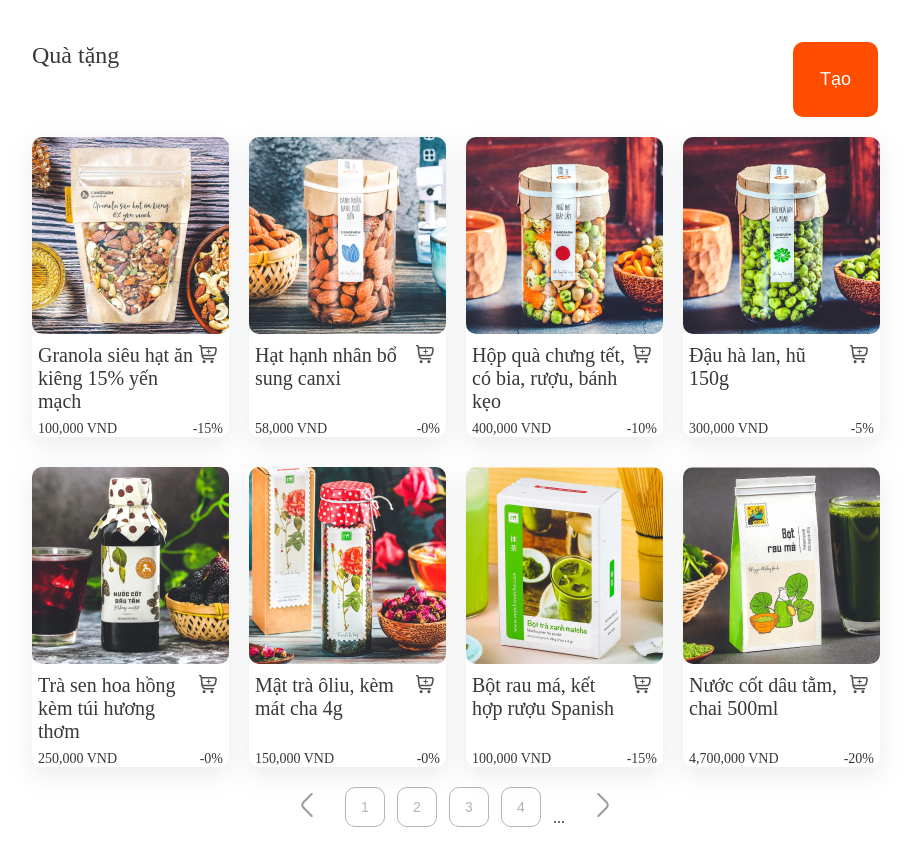
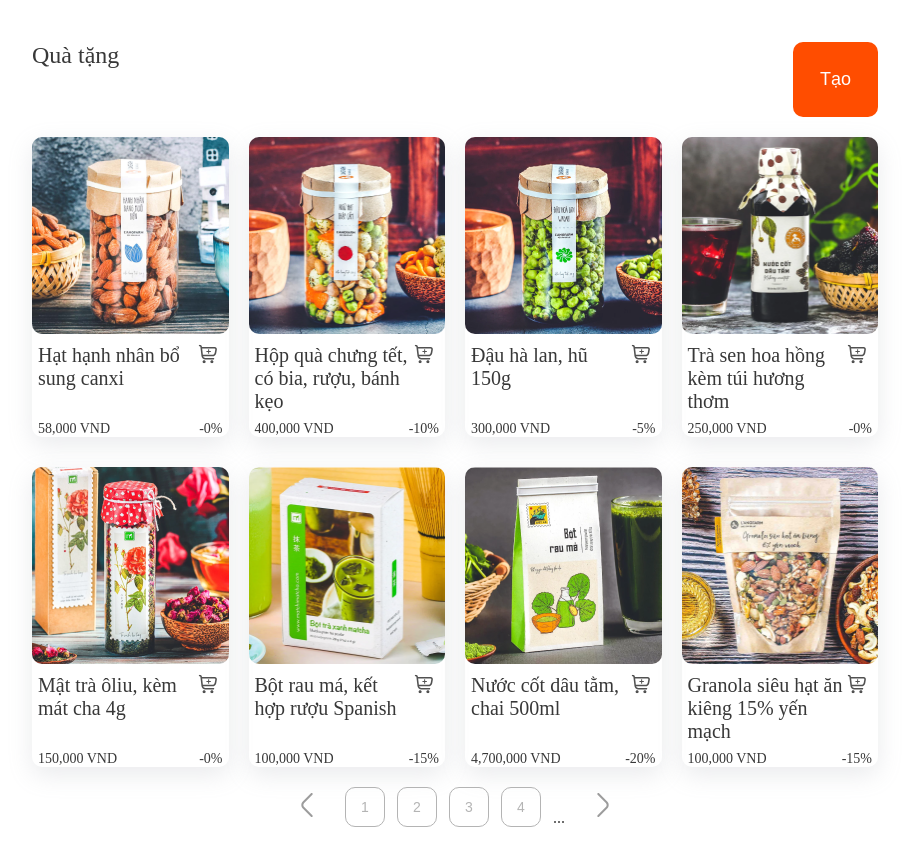
Before and after one commit to khoatranpc/CIJS98, a React (Vite) app in the folder Pratice/gift/: page / in a window 1280 px wide. Shown: the part 620-1486 px from the top of the page, without its empty margins (185-1096 px from the left). Built offline with nearby package versions, Linux system fonts and the light colour scheme.

Commit message:
lesson 7

```diff
--- a/Pratice/gift/src/App.jsx
+++ b/Pratice/gift/src/App.jsx
@@ -25,6 +25,7 @@ import './App.css';
 
 function App() {
   const [modalCreateGift, setModalCreateGift] = useState(false);
+  const [gifts, setGifts] = useState(listGift);
   const [newGift, setNewGift] = useState({
     name: '',
     image: '',
@@ -37,7 +38,6 @@ function App() {
     status: '',
     createdAt: new Date()
   });
-
   let ModalCreate = null;
   if (modalCreateGift) {
     ModalCreate = <ModalCreateGift
@@ -46,6 +46,14 @@ function App() {
       }}
       gift={newGift}
       setNewGift={setNewGift}
+      onSubmit={(newGift) => {
+        const getNewGift = {
+          ...newGift,
+          id: new Date().getTime(),
+          createdAt: new Date()
+        };
+        setGifts([...gifts, getNewGift]);
+      }}
     />;
   }
 
@@ -62,30 +70,15 @@ function App() {
           }}>Tạo</button>
         </div>
         <div className="listGift">
-          <div class="div1">
-            <GiftItem gift={listGift[0]} />
-          </div>
-          <div class="div2">
-            <GiftItem gift={listGift[1]} />
-          </div>
-          <div class="div3">
-            <GiftItem gift={listGift[2]} />
-          </div>
-          <div class="div4">
-            <GiftItem gift={listGift[3]} />
-          </div>
-          <div class="div5">
-            <GiftItem gift={listGift[4]} />
-          </div>
-          <div class="div6">
-            <GiftItem gift={listGift[5]} />
-          </div>
-          <div class="div7">
-            <GiftItem gift={listGift[6]} />
-          </div>
-          <div class="div8">
-            <GiftItem gift={listGift[7]} />
-          </div>
+          {
+            gifts.sort((a, b) => {
+              return - new Date(a.createdAt).getTime() + new Date(b.createdAt).getTime()
+            }).map((item, idx) => {
+              return <div key={item.id} class={`div${idx + 1}`}>
+                <GiftItem gift={item} />
+              </div>
+            })
+          }
         </div>
       </div>
       <Pagination />
--- a/Pratice/gift/src/components/GiftItem/styles.css
+++ b/Pratice/gift/src/components/GiftItem/styles.css
@@ -31,6 +31,8 @@ div.rowName {
 }
 
 div.giftItem img {
+    max-width: 100%;
+    height: 196.5px;
     border-radius: 10px;
 }
 
--- a/Pratice/gift/src/components/ModalCreateGift/index.jsx
+++ b/Pratice/gift/src/components/ModalCreateGift/index.jsx
@@ -11,7 +11,7 @@ const ModalCreateGift = (props) => {
     }
     const handleSubmit = (e) => {
         e.preventDefault();
-        console.log(props.gift);
+        props.onSubmit(props.gift);
         props.onClose();
 
     }
--- a/Pratice/gift/src/data.js
+++ b/Pratice/gift/src/data.js
@@ -10,7 +10,7 @@ const listGift = [
         type: 'SMALL',
         des: 'Đây là mô tả của sản phẩm này',
         category: 'Hạt',
-        createdAt: new Date()
+        createdAt: new Date(2023, 9, 10)
     },
     {
         id: 2,
```
